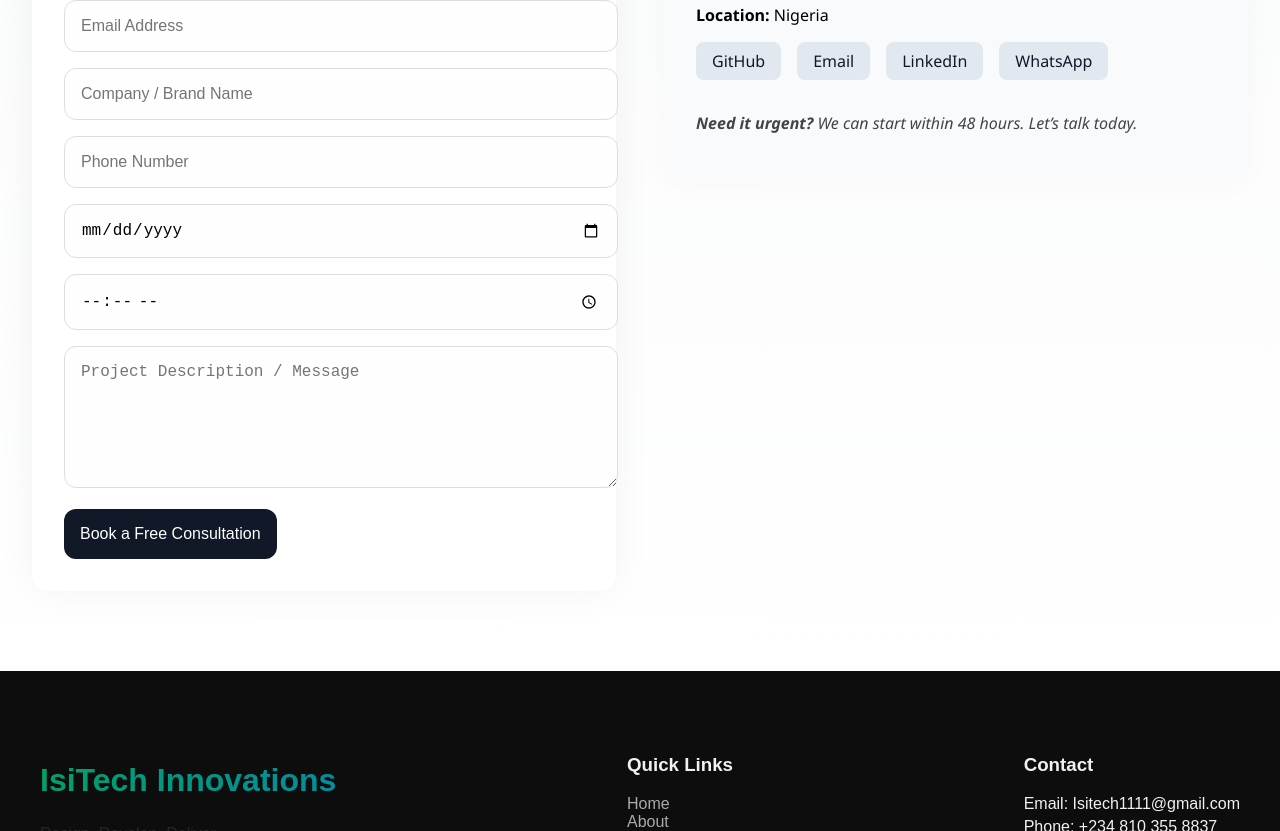
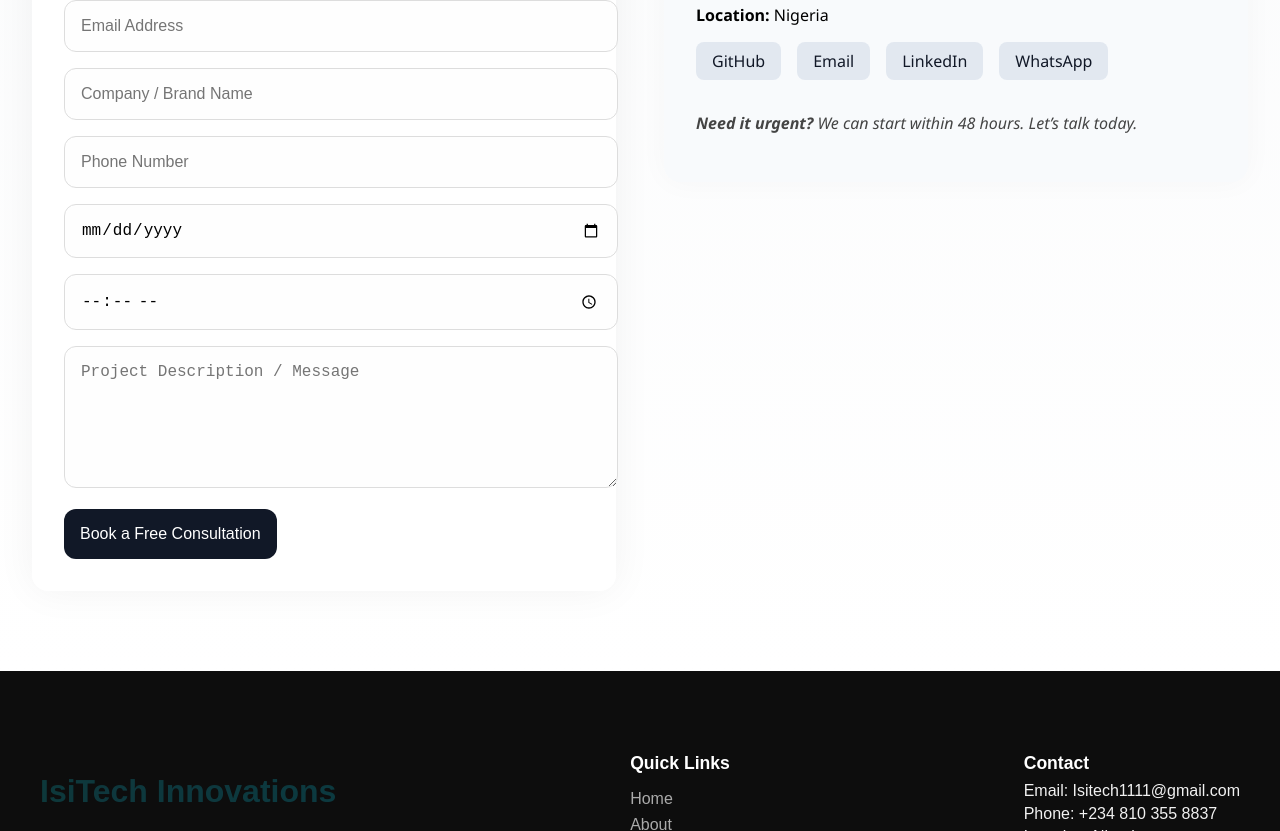
Before and after one commit to Perpetualisi/Nextech, a React (Vite) app: page / in a window 1280 px wide. Shown: the part 4556-5387 px from the top of the page. Built offline with nearby package versions, Linux system fonts and the light colour scheme.

Commit message:
Update Footer and Projects components

```diff
--- a/src/Components/Footer/Footer.css
+++ b/src/Components/Footer/Footer.css
@@ -4,6 +4,7 @@
   padding: 4rem 2rem;
   font-family: "Poppins", sans-serif;
   overflow: hidden;
+  position: relative;
 }
 
 .footer-container {
@@ -20,6 +21,21 @@
   background: linear-gradient(to right, #00f5a0, #00d9f5);
   -webkit-background-clip: text;
   -webkit-text-fill-color: transparent;
+  margin-bottom: 0.5rem;
+}
+
+.footer-brand p {
+  font-style: italic;
+  font-size: 0.95rem;
+  color: #aaa;
+  margin-top: 0.3rem;
+}
+
+.footer-links h3,
+.footer-contact h3 {
+  margin-bottom: 0.5rem;
+  font-size: 1.1rem;
+  color: #fff;
 }
 
 .footer-links ul {
@@ -27,25 +43,78 @@
   padding: 0;
 }
 
+.footer-links li {
+  margin: 0.5rem 0;
+}
+
 .footer-links li a {
   color: #aaa;
   text-decoration: none;
-  transition: color 0.3s ease;
+  position: relative;
+  transition: all 0.3s ease;
+}
+
+.footer-links li a::after {
+  content: "";
+  position: absolute;
+  width: 0%;
+  height: 2px;
+  left: 0;
+  bottom: -2px;
+  background: linear-gradient(to right, #00f5a0, #00d9f5);
+  transition: 0.3s ease;
 }
 
 .footer-links li a:hover {
-  color: #00d9f5;
+  color: #00f5a0;
+}
+
+.footer-links li a:hover::after {
+  width: 100%;
 }
 
 .footer-contact p {
   margin: 0.3rem 0;
+  transition: color 0.3s ease;
 }
 
+.footer-contact p:hover {
+  color: #00f5a0;
+}
+
+.footer-social {
+  display: flex;
+  gap: 1rem;
+  margin-top: 0.5rem;
+}
+
+.footer-social a {
+  color: #aaa;
+  font-size: 1.4rem;
+  display: inline-flex;
+  align-items: center;
+  justify-content: center;
+  transition: color 0.3s ease, transform 0.3s ease;
+}
+
+.footer-social a:hover {
+  color: #00f5a0;
+  transform: translateY(-3px) scale(1.1);
+}
+
+/* Footer bottom */
 .footer-bottom {
   text-align: center;
   margin-top: 2rem;
   font-size: 0.9rem;
   color: #777;
+}
+
+/* Responsive */
+@media (max-width: 1024px) {
+  .footer-container {
+    gap: 2rem;
+  }
 }
 
 @media (max-width: 768px) {
@@ -56,7 +125,7 @@
   }
 
   .footer-brand h2 {
-    font-size: 1.5rem;
+    font-size: 1.6rem;
   }
 
   .footer-links ul {
@@ -68,4 +137,57 @@
   .footer-contact p {
     font-size: 0.9rem;
   }
+
+  .footer-social {
+    justify-content: center;
+  }
 }
+
+@media (max-width: 480px) {
+  .footer-section {
+    padding: 3rem 1rem;
+  }
+
+  .footer-brand h2 {
+    font-size: 1.4rem;
+  }
+
+  .footer-links h3,
+  .footer-contact h3 {
+    font-size: 1rem;
+  }
+
+  .footer-social a {
+    font-size: 1.3rem;
+  }
+
+  .footer-bottom {
+    font-size: 0.85rem;
+  }
+}
+/* Animated gradient text */
+.footer-brand h2 {
+  font-size: 2rem;
+  background: linear-gradient(270deg, #00f5a0, #00d9f5, #16bed4, #00f5a0);
+  background-size: 600% 600%;
+  -webkit-background-clip: text;
+  -webkit-text-fill-color: transparent;
+  animation: gradientShift 6s ease infinite;
+}
+
+@keyframes gradientShift {
+  0% { background-position: 0% 50%; }
+  50% { background-position: 100% 50%; }
+  100% { background-position: 0% 50%; }
+}
+
+/* Tagline fade & slide */
+.footer-brand p {
+  animation: fadeSlide 3s ease-in-out infinite;
+}
+
+@keyframes fadeSlide {
+  0% { opacity: 0; transform: translateY(10px); }
+  50% { opacity: 1; transform: translateY(0); }
+  100% { opacity: 0; transform: translateY(-10px); }
+}
--- a/src/Components/Footer/Footer.jsx
+++ b/src/Components/Footer/Footer.jsx
@@ -17,7 +17,7 @@ const Footer = () => {
   useEffect(() => {
     const interval = setInterval(() => {
       setCurrentMsgIndex((prev) => (prev + 1) % messages.length);
-    }, 3000); // every 3 seconds
+    }, 3000);
     return () => clearInterval(interval);
   }, []);
 
@@ -31,17 +31,24 @@ const Footer = () => {
       <div className="footer-container">
         <motion.div
           className="footer-brand"
-          initial={{ opacity: 0 }}
-          animate={{ opacity: 1 }}
-          transition={{ duration: 1.5, repeat: Infinity, repeatType: "mirror" }}
+          initial={{ opacity: 0, y: 20 }}
+          animate={{ opacity: 1, y: 0 }}
+          transition={{ duration: 1.2, ease: "easeOut", repeat: Infinity, repeatType: "mirror" }}
         >
-          <h2>IsiTech Innovations</h2>
+          <motion.h2
+            initial={{ opacity: 0 }}
+            animate={{ opacity: [0, 1, 0.8, 1], y: [0, -5, 0] }}
+            transition={{ duration: 2, repeat: Infinity, ease: "easeInOut" }}
+          >
+            IsiTech Innovations
+          </motion.h2>
+
           <AnimatePresence mode="wait">
             <motion.p
               key={messages[currentMsgIndex]}
-              initial={{ opacity: 0 }}
-              animate={{ opacity: 1 }}
-              exit={{ opacity: 0 }}
+              initial={{ opacity: 0, y: 5 }}
+              animate={{ opacity: 1, y: 0 }}
+              exit={{ opacity: 0, y: -5 }}
               transition={{ duration: 0.6 }}
             >
               {messages[currentMsgIndex]}
--- a/src/Components/Projects/Projects.jsx
+++ b/src/Components/Projects/Projects.jsx
@@ -14,7 +14,7 @@ const projects = [
   {
     title: "Vendo – eCommerce Website",
     description:
-      "A stylish frontend store with product grid, categories, and promo banners.",
+      "Vendo is a stylish and modern frontend eCommerce store designed for a seamless shopping experience. It features a dynamic product grid, category-based browsing, attention-grabbing promotional banners, interactive product pages, search functionality, smooth animations, and intuitive navigation. Fully responsive on mobile and desktop, it optimizes performance, engagement, and conversions while maintaining clean, maintainable code.",
     images: ["/vendo1.jpg", "/vendo2.jpg", "/vendo3.jpg"],
     link: "https://my-ecommerce-nine-iota.vercel.app/",
   },
@@ -33,9 +33,7 @@ const Projects = () => {
   }, []);
 
   // Track active image per project
-  const [activeImages, setActiveImages] = useState(
-    projects.map(() => 0) // initially first image for each project
-  );
+  const [activeImages, setActiveImages] = useState(projects.map(() => 0));
 
   const nextImage = (projectIndex) => {
     setActiveImages((prev) =>
@@ -51,8 +49,7 @@ const Projects = () => {
     setActiveImages((prev) =>
       prev.map((imgIndex, i) =>
         i === projectIndex
-          ? (imgIndex - 1 + projects[i].images.length) %
-            projects[i].images.length
+          ? (imgIndex - 1 + projects[i].images.length) % projects[i].images.length
           : imgIndex
       )
     );
@@ -62,10 +59,7 @@ const Projects = () => {
     <section id="projects" className="projects-section">
       <div className="projects-header" data-aos="fade-up">
         <h2>Featured Projects</h2>
-        <p>
-          We build cutting-edge digital experiences that deliver real business
-          results.
-        </p>
+        <p>We build cutting-edge digital experiences that deliver real business results.</p>
       </div>
 
       <div className="projects-grid">
@@ -79,26 +73,34 @@ const Projects = () => {
             <div className="project-image-slider">
               <img
                 src={project.images[activeImages[index]]}
-                alt={`${project.title} ${
-                  activeImages[index] + 1
-                }`}
+                alt={`${project.title} ${activeImages[index] + 1}`}
               />
-              <button
-                className="slider-btn prev"
-                onClick={() => prevImage(index)}
-              >
+              <button className="slider-btn prev" onClick={() => prevImage(index)}>
                 ‹
               </button>
-              <button
-                className="slider-btn next"
-                onClick={() => nextImage(index)}
-              >
+              <button className="slider-btn next" onClick={() => nextImage(index)}>
                 ›
               </button>
             </div>
+
             <div className="project-content">
               <h3>{project.title}</h3>
               <p>{project.description}</p>
+
+              {project.techStack && (
+                <p>
+                  <strong>Tech Stack:</strong> {project.techStack.join(", ")}
+                </p>
+              )}
+
+              {project.highlights && (
+                <ul>
+                  {project.highlights.map((highlight, i) => (
+                    <li key={i}>{highlight}</li>
+                  ))}
+                </ul>
+              )}
+
               <a href={project.link} target="_blank" rel="noopener noreferrer">
                 View Project →
               </a>
```
